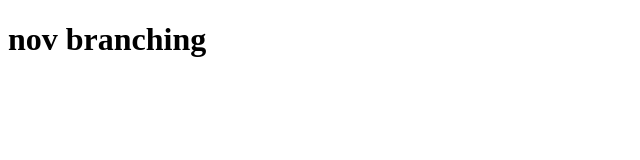
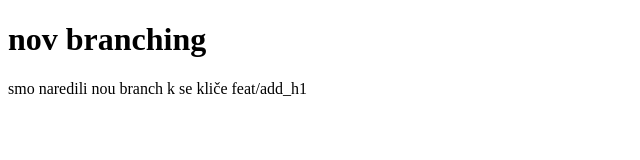
Before and after one commit to Robertloc/branch, a plain HTML site: page index.html in a window 1280 px wide. Shown: the whole page, without its empty margins (0-640 px from the left). Drawn offline with Linux system fonts and the light colour scheme.

Commit message:
create paragraph as feat/add_h1

```diff
--- a/index.html
+++ b/index.html
@@ -14,6 +14,8 @@
     <body>
           <h1>nov branching</h1>
 
+          <p>smo naredili nou branch k se kliče feat/add_h1</p>
+
         <script src="" async defer></script>
     </body>
 </html>
```
